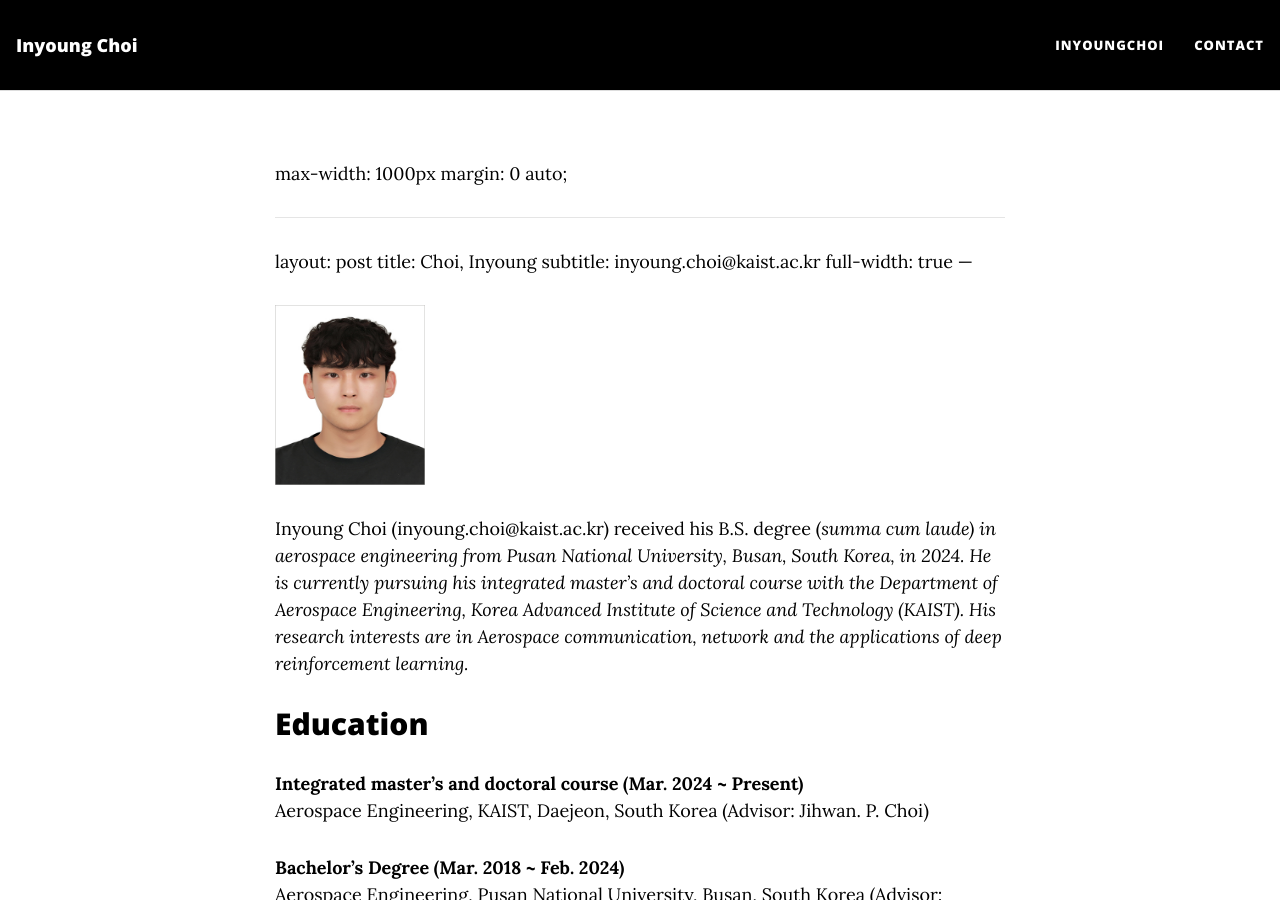
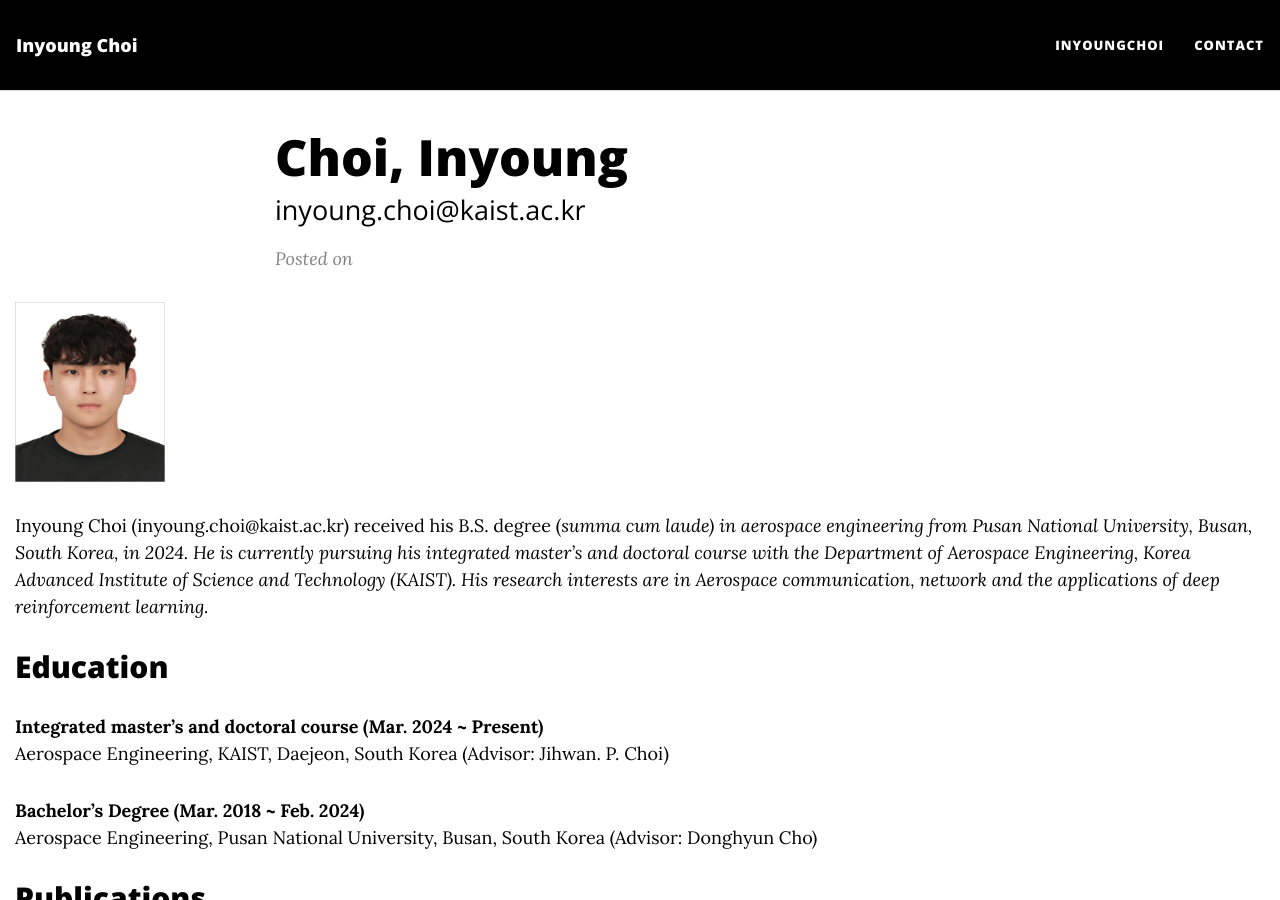
Before and after one commit to InyoungChoi-acai/InyoungChoi-acai.github.io, a Jekyll site: the page built from InyoungChoi.md, in a window 1280 px wide and 900 px high. Built offline with Jekyll 4.4.1, drawn with Linux system fonts in a browser that asks for light colours; nearby versions of some CDN libraries; our own code applies the rules of GitHub Pages for plain Markdown files.

Commit message:
Update InyoungChoi.md

```diff
--- a/InyoungChoi.md
+++ b/InyoungChoi.md
@@ -1,6 +1,3 @@
-max-width: 1000px
-margin: 0 auto;
-
 ---
 layout: post
 title: Choi, Inyoung
```
